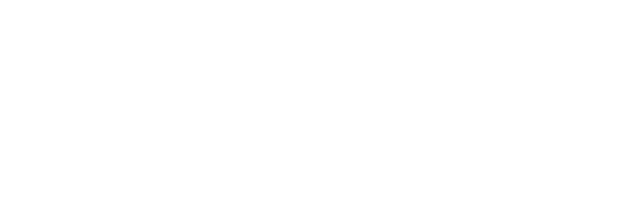
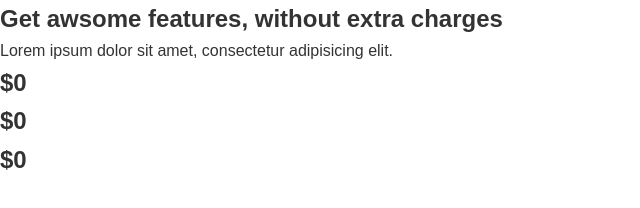
Before and after one commit to nishantabanik/figma-wireframe, a plain HTML site: page index.html in a window 1280 px wide. Shown: the whole page, without its empty margins (0-640 px from the left). Drawn offline with Linux system fonts and the light colour scheme.

Commit message:
Prices section: adding html elements

```diff
--- a/index.html
+++ b/index.html
@@ -19,7 +19,31 @@
             <section class="features"></section>
             <section class="usp"></section>
             <!-- Alireza -->
-      <section class="prices"></section>
+            <section class="prices">
+                <div class="prices_head">
+                    <h2>Get awsome features, without extra charges</h2>
+                    <p>Lorem ipsum dolor sit amet, consectetur adipisicing elit.</p>
+                </div>
+                <div class="prices-container">
+                    <!-- item 3-->
+                    <div class="price-item-container">
+                        <h2>$0</h2>
+                        <div class="price-item-footer"></div>
+                    </div>
+
+                    <!-- item 2 -->
+                    <div class="price-item-container">
+                        <h2>$0</h2>
+                        <div class="price-item-footer"></div>
+                    </div>
+
+                    <!-- item 3 -->
+                    <div class="price-item-container">
+                        <h2>$0</h2>
+                        <div class="price-item-footer"></div>
+                    </div>
+                </div>
+            </section>
         </main>
     </body>
     <footer class="footer"></footer>
```
Lines whose indentation alone changed are shown as unchanged.
